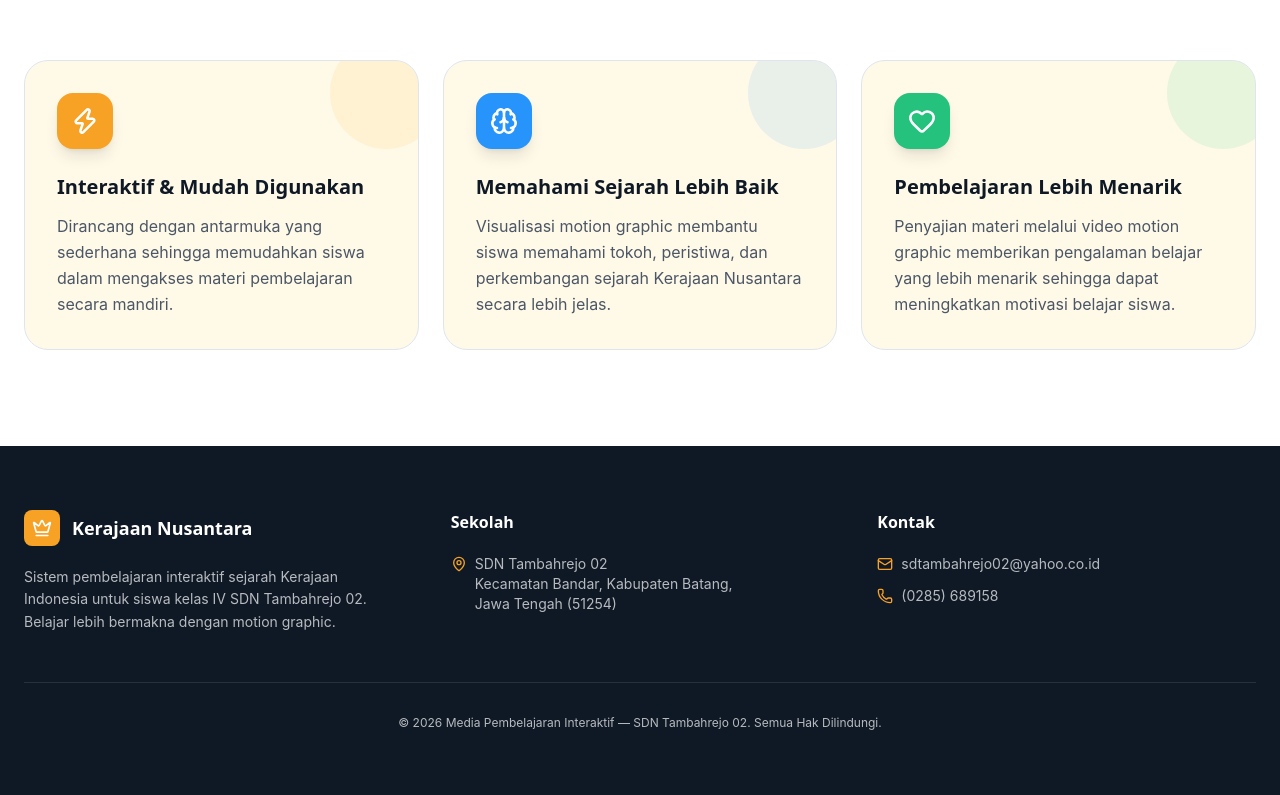
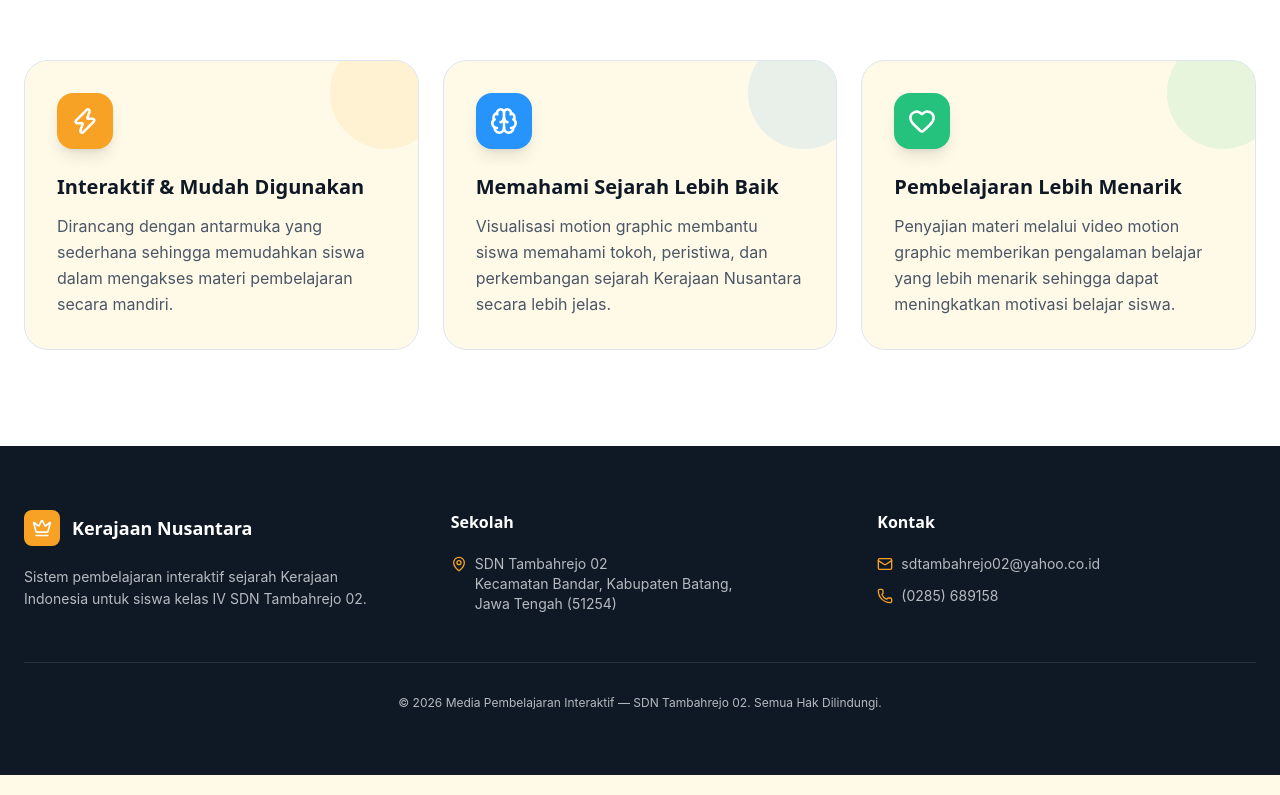
Before and after one commit to otnattt/media-pembelajaran-frontend, a React (Vite) app: page / in a window 1280 px wide. Shown: the part 3128-3923 px from the top of the page. Built offline with nearby package versions, Linux system fonts and the light colour scheme; no server answers.

Commit message:
Update footer halaman utama

```diff
--- a/src/Components/landing/Footer.jsx
+++ b/src/Components/landing/Footer.jsx
@@ -24,8 +24,7 @@ export default function Footer() {
 
             <p className="text-sm leading-relaxed">
               Sistem pembelajaran interaktif sejarah Kerajaan Indonesia untuk
-              siswa kelas IV SDN Tambahrejo 02. Belajar lebih bermakna dengan
-              motion graphic.
+              siswa kelas IV SDN Tambahrejo 02.
             </p>
           </div>
 
@@ -93,7 +92,8 @@ export default function Footer() {
 
         {/* Bottom Footer */}
         <div className="pt-8 border-t border-white/10 text-center text-xs">
-          &copy; {year}  Media Pembelajaran Interaktif  — SDN Tambahrejo 02. Semua Hak Dilindungi.
+          &copy; {year}  Media Pembelajaran Interaktif  — SDN Tambahrejo 02.
+          Semua Hak Dilindungi.
         </div>
       </div>
     </footer>
```
